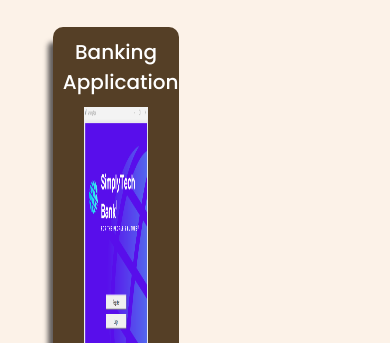
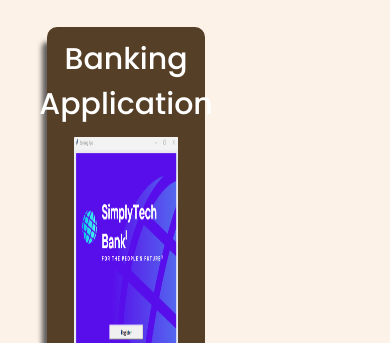
Before and after one commit to MichelleGoba/Michelle-Online-Portfolio, a plain HTML site: page index.html in a window 390 px wide. Shown: the part 5374-5717 px from the top of the page. Drawn offline with nearby package versions, Linux system fonts and the light colour scheme; a script that the page names is missing; a web font is replaced by a local one.

Commit message:
responsiveness

```diff
--- a/css/style.css
+++ b/css/style.css
@@ -498,7 +498,7 @@
   }
   #h4{
     margin-bottom: 10px;
-    font-size: 20px;
+    font-size: 30px;
     font-weight: 500;
   }
   .showcase {
@@ -932,6 +932,13 @@
     .experience .box-container .box{
       padding-right: 0;
     }
+    .card {
+      display: grid;
+      flex-direction: column;
+      width: 100%;
+      justify-content: center;
+      align-items: center;
+    }
 
   }
 
```
